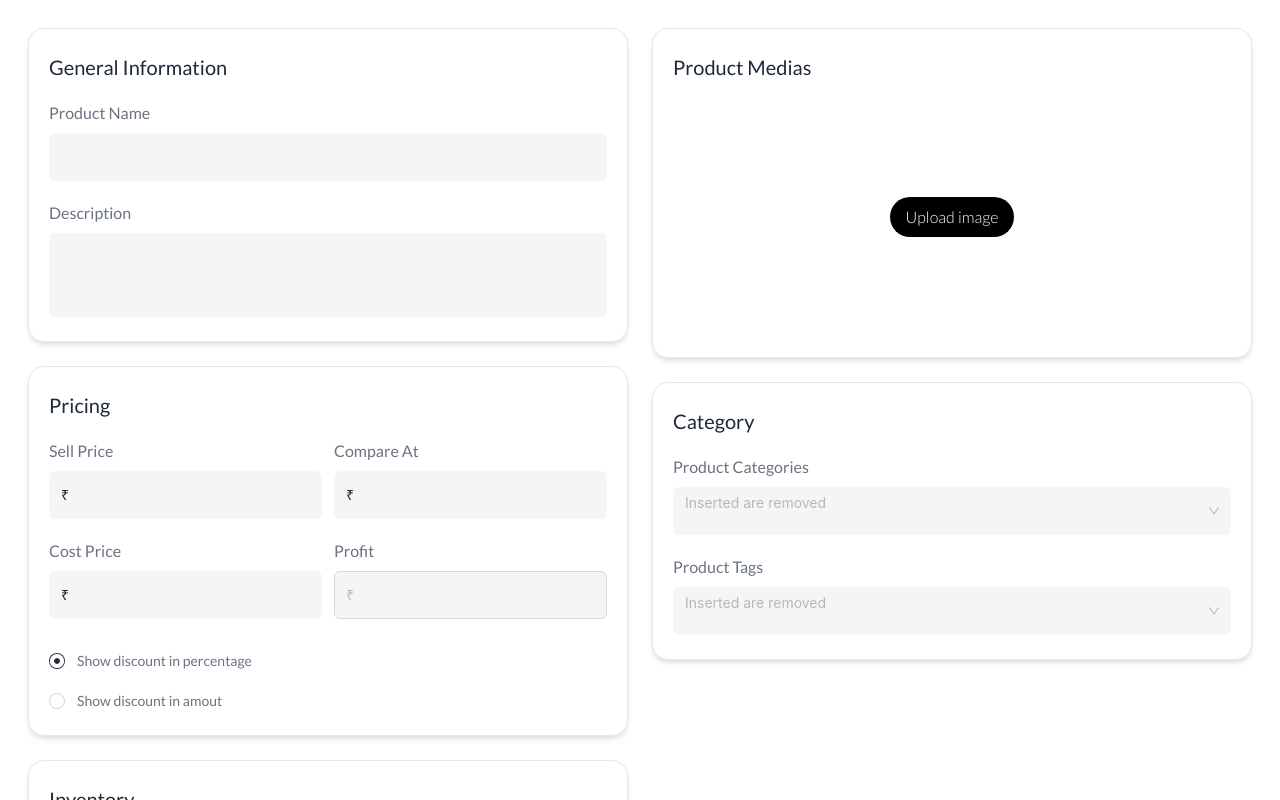
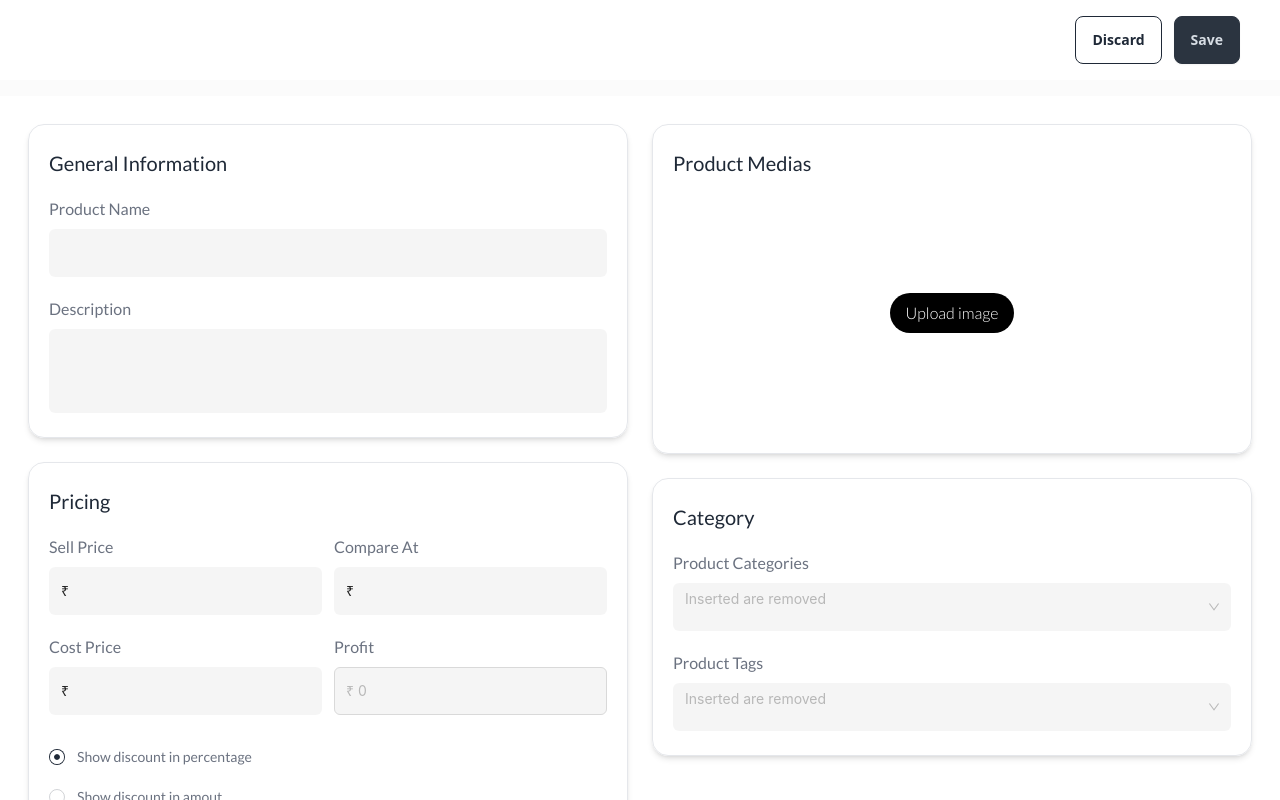
Before and after one commit to KanhaiyaPandey/aladdin_dashboard, a React (Vite) app: page /add-product in a window 1280 px wide. Shown: the top 800 px of the page. Built offline with nearby package versions, Linux system fonts and the light colour scheme.

Commit message:
product improvement

```diff
--- a/src/components/productCompos/Inventory.jsx
+++ b/src/components/productCompos/Inventory.jsx
@@ -1,6 +1,8 @@
+/* eslint-disable no-unused-vars */
+/* eslint-disable react/prop-types */
 import { Input } from "antd";
 
-const Inventory = () => {
+const Inventory = ({productData, setProductData}) => {
   return (
     <div className=" w-full flex flex-col lato gap-y-5 px-5 py-6 rounded-2xl border shadow-md">
       <h1 className=" text-xl ">Inventory</h1>
@@ -8,12 +10,20 @@ const Inventory = () => {
       <div className=" grid grid-cols-2 gap-3">
         <div className=" w-full flex flex-col gap-2">
           <p className="text-gray-500">SKU</p>
-          <Input type="text" className=" h-12" variant="filled" />
+          <Input onChange={(e) => setProductData({
+            ...productData,
+            sku:e.target.value
+          })} type="text" className=" h-12" variant="filled" />
         </div>
 
         <div className=" w-full flex flex-col gap-2">
           <p className="text-gray-500">Barcode</p>
-          <Input type="text" className=" h-12" variant="filled" />
+          <Input
+          onChange={(e) => setProductData({
+            ...productData,
+            barcode:e.target.value
+          })}
+           type="text" className=" h-12" variant="filled" />
         </div>
       </div>
 
--- a/src/components/productCompos/MediaUpload.jsx
+++ b/src/components/productCompos/MediaUpload.jsx
@@ -1,9 +1,10 @@
+/* eslint-disable react/prop-types */
 /* eslint-disable no-unused-vars */
 
 import { useEffect, useRef, useState } from "react";
 import { customFetch } from "../../utils/Helpers";
 
-const MediaUpload = () => {
+const MediaUpload = ({productData, setProductData}) => {
   const fileInputRef = useRef(null);
   const [medias, setMedias] = useState([]);
   const [inputFile, setInputFile] = useState([])
@@ -74,6 +75,10 @@ const MediaUpload = () => {
 
     // Update the medias state after all uploads
     setMedias(updatedMedias);
+    setProductData((prevData) => ({
+      ...prevData,
+      productMedias: updatedMedias,
+    }));
   };
 
 
--- a/src/components/productCompos/Pricing.jsx
+++ b/src/components/productCompos/Pricing.jsx
@@ -1,6 +1,7 @@
+/* eslint-disable react/prop-types */
 import { Input } from "antd";
 
-const Pricing = () => {
+const Pricing = ({productData, setProductData}) => {
   return (
     <div className=" w-full flex flex-col lato gap-y-5 px-5 py-6 rounded-2xl border shadow-md">
       <h1 className=" text-xl ">Pricing</h1>
@@ -8,24 +9,46 @@ const Pricing = () => {
       <div className=" w-full flex gap-3 items-center justify-center ">
         <div className=" w-1/2 flex flex-col gap-2">
           <p className="text-gray-500">Sell Price</p>
-          <Input prefix="₹" className=" h-12" variant="filled" />
+          <Input
+           value={productData.sellPrice}
+           onChange={(e) => {
+            const value = e.target.value;
+            setProductData({
+              ...productData,
+              sellPrice: value === "" ? "" : Math.max(0, parseFloat(value) || 0),
+            });
+          }}
+           prefix="₹" className=" h-12" variant="filled" />
         </div>
 
         <div className=" w-1/2 flex flex-col gap-2">
           <p className="text-gray-500">Compare At</p>
-          <Input prefix="₹" className=" h-12" variant="filled" />
+          <Input
+           value={productData.compareAtPrice}
+          onChange={(e) => setProductData({
+
+            ...productData,
+            compareAtPrice: Math.max(0,e.target.value)
+          })}
+           prefix="₹" className=" h-12" variant="filled" />
         </div>
       </div>
 
       <div className=" w-full flex gap-3 items-center justify-center ">
         <div className=" w-1/2 flex flex-col gap-2">
           <p className="text-gray-500">Cost Price</p>
-          <Input prefix="₹" className=" h-12" variant="filled" />
+          <Input
+          value={productData.costPrice}
+          onChange={(e) => setProductData({
+            ...productData,
+            costPrice: Math.max(0,e.target.value)
+          })}
+           prefix="₹" className=" h-12" variant="filled" />
         </div>
 
         <div className=" w-1/2 flex flex-col gap-2">
           <p className="text-gray-500">Profit</p>
-          <Input prefix="₹" className=" h-12" variant="filled" disabled />
+          <Input value={productData.sellPrice - productData.costPrice} prefix="₹" className=" h-12" variant="filled" disabled />
         </div>
       </div>
 
--- a/src/pages/AddProduct.jsx
+++ b/src/pages/AddProduct.jsx
@@ -4,9 +4,67 @@ import Pricing from "../components/productCompos/Pricing";
 import Inventory from "../components/productCompos/Inventory";
 import MediaUpload from "../components/productCompos/MediaUpload";
 import CategorySelection from "../components/productCompos/CategorySelection";
+import { useEffect, useState } from "react";
+import toast from "react-hot-toast";
+import { customFetch } from "../utils/Helpers";
+
+
+
 
 const AddProduct = () => {
+
+  const [productData, setProductData] = useState({
+    title: "",
+    description:"",
+    costPrice:"",
+    sellPrice:"",
+    compareAtPrice:"",
+    sku:"",
+    barcode:"",
+    allowBackorder:true,
+    stockStatus:"IN_STOCK",
+    attributes:[],
+    productCategories:[],
+    productMedias:[],
+    variants:[],
+    warehouseData:[],
+
+  })
+
+  useEffect(() =>{
+   console.log("product data",productData);
+
+  }, [productData])
+
+  const handleSaveProduct = async () => {
+    try {
+
+      const formData = new FormData();
+      formData.append("product", JSON.stringify(productData));
+      const response = await customFetch.post('/create-product', formData, {
+        headers: {
+          'Content-Type': 'multipart/form-data',
+        },
+      });
+
+      toast.success(response.data.message);
+    } catch (error) {
+      console.error("Error saving product:", error.response?.data || error.message);
+      toast.error("Failed to save the product. Please try again.");
+    }
+  };
+
+
   return (
+    <>
+    <div className=" w-full bg-white px-10 py-4 flex items-center justify-between">
+      <span></span>
+      <div className=" flex gap-3">
+      <button className="btn btn-outline">Discard</button>
+      <button className="btn btn-neutral" onClick={() => handleSaveProduct()}>Save</button>
+      </div>
+
+    </div>
     <div className=" bg-white p-7 lato grid grid-cols-2 gap-x-6">
       {/* add product left side */}
       <div className=" w-full grid grid-cols-1 gap-y-6">
@@ -14,7 +72,12 @@ const AddProduct = () => {
           <h1 className=" text-xl">General Information</h1>
           <div className="w-full">
             <p className="text-gray-500">Product Name</p>
-            <Input placeholder="" variant="filled" className=" mt-2 h-12" />
+            <Input placeholder=""
+              onChange={(e) => setProductData({
+                ...productData,
+                title: e.target.value
+              })}
+              variant="filled" className=" mt-2 h-12" />
           </div>
           <div className="w-full">
             <p className="text-gray-500">Description</p>
@@ -22,25 +85,30 @@ const AddProduct = () => {
               placeholder=""
               className=" p-2 mt-2"
               variant="filled"
+              onChange={(e) => setProductData({
+                ...productData,
+                description : e.target.value
+              })}
               autoSize={{ minRows: 3, maxRows: 5 }}
             />
           </div>
         </div>
 
-        <Pricing />
+        <Pricing productData={productData} setProductData={setProductData} />
 
-        <Inventory />
+        <Inventory productData={productData} setProductData={setProductData} />
       </div>
 
       {/* add product right side */}
 
       <div className=" w-full flex flex-col gap-y-6">
-        <MediaUpload/>
-        <CategorySelection/>
+        <MediaUpload productData={productData} setProductData={setProductData}/>
+        <CategorySelection productData={productData} setProductData={setProductData}/>
       </div>
 
 
     </div>
+    </>
   );
 };
 
--- a/src/pages/Login.jsx
+++ b/src/pages/Login.jsx
@@ -5,15 +5,22 @@ import Cookies from "js-cookie";
 import toast from "react-hot-toast";
 import { Input } from "antd";
 import { EyeInvisibleOutlined, EyeTwoTone } from "@ant-design/icons";
+import { Form, useNavigation, useNavigate } from 'react-router-dom';
 
 const Login = () => {
     const [email, setEmail] = useState("");
     const [password, setPassword] = useState("");
     const [error, setError] = useState("");
-    const [passwordVisible, setPasswordVisible] = useState(false);
+    const navigation = useNavigation();
+    const isSubmitting = navigation.state === 'submitting';
+    const navigate = useNavigate();
+
+
 
 
     const handleLogin = async (e) => {
+        console.log(isSubmitting);
+
         e.preventDefault();
 
         try {
@@ -32,18 +39,22 @@ const Login = () => {
           );
           toast.success("login successfully")
           setError("");
+          navigate("/add-product");
         } catch (err) {
           console.error("Login error:", err.response || err);
           setError(
             err.response?.data?.message || "Invalid email or password. Please try again."
           );
         }
+        console.log(isSubmitting);
+
       };
 
 
     return (
       <div className="min-h-screen w-screen flex  items-center justify-center bg-gray-100">
-        <form
+        <Form
+           method='post'
           className="bg-white p-6  w-1/3 rounded-xl shadow-md "
           onSubmit={handleLogin}
         >
@@ -54,6 +65,7 @@ const Login = () => {
               Email
             </label>
             <Input
+            variant="filled"
               type="email"
               id="email"
               className="w-full px-3 py-2  h-12"
@@ -68,6 +80,7 @@ const Login = () => {
               Password
             </label>
             <Input.Password
+            variant="filled"
             type="password"
             id="password"
             className="w-full px-3 py-2 h-12"
@@ -82,15 +95,22 @@ const Login = () => {
             <p className="text-red-500 text-sm mb-4">{error}</p>
           )}
 
-           <div className="divider text-sm">OR</div>
+           <div className="divider hidden text-sm">OR</div>
 
           <button
             type="submit"
-            className="w-full bg-black text-white py-2 rounded hover:bg-gray-800 transition"
+            className="w-full btn bg-slate-800 hover:bg-black text-white rounded-xl   py-2 flex items-center justify-center transition"
           >
-            Login
+              {isSubmitting ? (
+        <>
+         <span className="loading loading-dots loading-sm"></span>
+
+        </>
+      ) : (
+        'Login'
+      )}
           </button>
-        </form>
+        </Form>
       </div>
     );
   };
```
Also changed, not shown: src/components/productCompos/CategorySelection.jsx (+35 -1 lines), 1 other file (tests, documents, lock files or other folders). Lines whose indentation alone changed are shown as unchanged.
